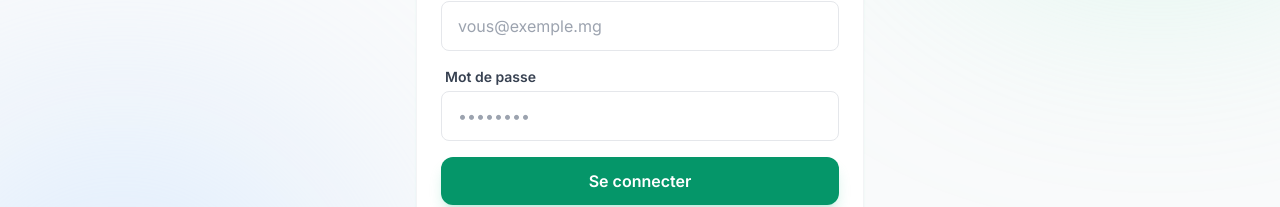
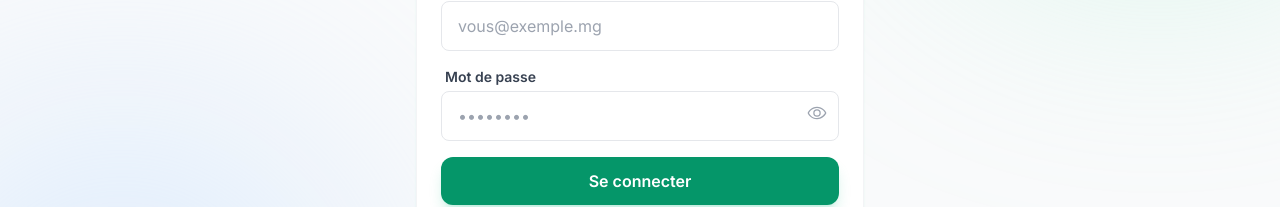
Before and after one commit to shonengaya/gestion-vente, a React (Vite) app: page / in a window 1280 px wide. Shown: the part 367-574 px from the top of the page. Built offline with nearby package versions, Linux system fonts and the light colour scheme.

Commit message:
feat: add show/hide password toggler

```diff
--- a/components/Auth.tsx
+++ b/components/Auth.tsx
@@ -8,7 +8,20 @@ export const Auth: React.FC = () => {
   const [email, setEmail] = useState('');
   const [password, setPassword] = useState('');
   const [isLogin, setIsLogin] = useState(true);
+  const [showPassword, setShowPassword] = useState(false);
   const [message, setMessage] = useState<{ type: 'error' | 'success', text: string } | null>(null);
+
+  const EyeIcon = () => (
+    <svg xmlns="http://www.w3.org/2000/svg" width="20" height="20" fill="currentColor" viewBox="0 0 256 256">
+      <path d="M247.31,124.76c-.35-.79-8.82-19.58-27.65-38.41C194.57,61.26,162.88,48,128,48S61.43,61.26,36.34,86.35C17.51,105.18,9,124,8.69,124.76a8,8,0,0,0,0,6.5c.35.79,8.82,19.57,27.65,38.4C61.43,194.74,93.12,208,128,208s66.57-13.26,91.66-38.34c18.83-18.83,27.3-37.61,27.65-38.4A8,8,0,0,0,247.31,124.76ZM128,192c-30.78,0-57.67-11.19-79.93-33.25A133.47,133.47,0,0,1,25,128,133.33,133.33,0,0,1,48.07,97.25C70.33,75.19,97.22,64,128,64s57.67,11.19,79.93,33.25A133.46,133.46,0,0,1,231.05,128C219.95,145.41,178.65,192,128,192Zm0-112a48,48,0,1,0,48,48A48.05,48.05,0,0,0,128,80Zm0,80a32,32,0,1,1,32-32A32,32,0,0,1,128,160Z"></path>
+    </svg>
+  );
+
+  const EyeSlashIcon = () => (
+    <svg xmlns="http://www.w3.org/2000/svg" width="20" height="20" fill="currentColor" viewBox="0 0 256 256">
+      <path d="M53.92,34.62a8,8,0,1,0-11.84,10.76l18.66,20.52C31.25,83.47,14,106.66,8.69,124.76a8,8,0,0,0,0,6.5c.35.79,8.82,19.57,27.65,38.4C61.43,194.74,93.12,208,128,208a127.11,127.11,0,0,0,52.07-10.83l22,24.21a8,8,0,1,0,11.84-10.76Zm49.5,49.5a48,48,0,0,1,69.16,76.08l-9.06-10A32,32,0,0,0,128,160a32.13,32.13,0,0,0-21.2-8.31ZM128,192c-30.78,0-57.67-11.19-79.93-33.25A133.47,133.47,0,0,1,25,128c4.69-8.55,18.06-28.05,40.17-50.05l23.75,26.13A48,48,0,0,0,128,160c2.72,0,5.36-.42,7.91-1l24.3,26.74A127,127,0,0,1,128,192Zm103-33.25A133.46,133.46,0,0,0,231.05,128c-4.69,8.55-18,28-40.17,50l-22.37-24.6a47.85,47.85,0,0,0-43.19-73.81,47.33,47.33,0,0,0-5.87.54l-19.1-21A132.88,132.88,0,0,1,128,64c30.78,0,57.67,11.19,79.93,33.25A133.34,133.34,0,0,1,247.31,124.76,8,8,0,0,0,231,158.75Z"></path>
+    </svg>
+  );
 
   const handleAuth = async (e: React.FormEvent) => {
     e.preventDefault();
@@ -31,27 +44,17 @@ export const Auth: React.FC = () => {
         setMessage({ type: 'success', text: 'Vérifiez votre email pour confirmer l\'inscription.' });
       }
     } catch (error: any) {
-      // Robust error handling to prevent [object Object]
+      // Robust error handling
       let errorText = 'Une erreur est survenue';
-
+      // ... previous error handling code ...
       if (typeof error === 'string') {
         errorText = error;
       } else if (error instanceof Error) {
         errorText = error.message;
-      } else if (error?.message) {
-        errorText = typeof error.message === 'string'
-          ? error.message
-          : JSON.stringify(error.message);
       } else if (error?.error_description) {
-        errorText = typeof error.error_description === 'string'
-          ? error.error_description
-          : JSON.stringify(error.error_description);
+        errorText = error.error_description;
       } else {
-        try {
-          errorText = JSON.stringify(error);
-        } catch {
-          errorText = "Erreur inconnue (non sérialisable)";
-        }
+        errorText = "Erreur de connexion";
       }
 
       setMessage({ type: 'error', text: errorText });
@@ -62,7 +65,6 @@ export const Auth: React.FC = () => {
 
   return (
     <div className="min-h-screen flex items-center justify-center p-4 bg-gray-50 relative overflow-hidden">
-      {/* Subtle Background Elements */}
       <div className="absolute top-[-20%] right-[-10%] w-[500px] h-[500px] bg-brand-200/40 rounded-full blur-[120px]" />
       <div className="absolute bottom-[-20%] left-[-10%] w-[500px] h-[500px] bg-blue-200/40 rounded-full blur-[120px]" />
 
@@ -89,12 +91,21 @@ export const Auth: React.FC = () => {
           />
           <Input
             label="Mot de passe"
-            type="password"
+            type={showPassword ? "text" : "password"}
             value={password}
             onChange={(e) => setPassword(e.target.value)}
             required
             placeholder="••••••••"
             className="bg-white"
+            rightElement={
+              <button
+                type="button"
+                onClick={() => setShowPassword(!showPassword)}
+                className="focus:outline-none"
+              >
+                {showPassword ? <EyeSlashIcon /> : <EyeIcon />}
+              </button>
+            }
           />
 
           {message && (
```
